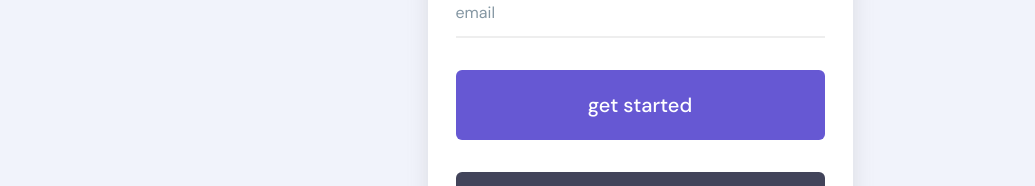
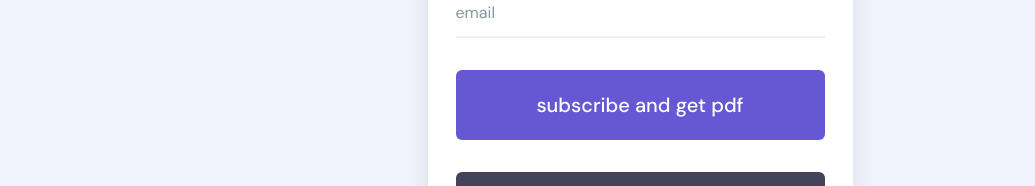
Before and after one commit to twinkle-toes-happy-feet-bubbles/handpicked, a plain HTML site: page index.html in a window 1280 px wide. Shown: the part 614-800 px from the top of the page, without its empty margins (0-1035 px from the left). Drawn offline with nearby package versions, Linux system fonts and the light colour scheme.

Commit message:
Update index.html

```diff
--- a/index.html
+++ b/index.html
@@ -68,7 +68,7 @@
 
 			<div class="action">
 
-				<button class="action-button" id="getStarted" onclick="yesfn()">get started</button>
+				<button class="action-button" id="getStarted" onclick="yesfn()">subscribe and get pdf</button>
 
 			</div>
 
```
